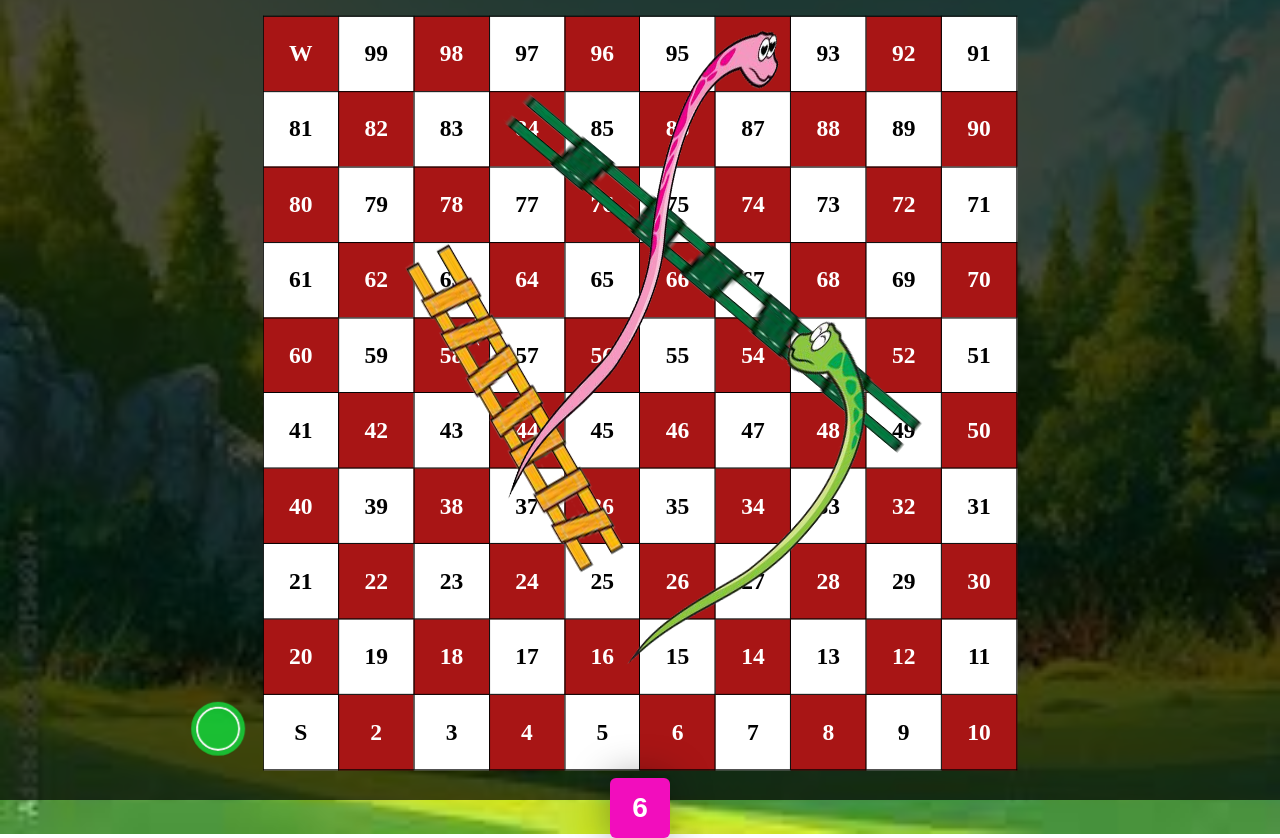
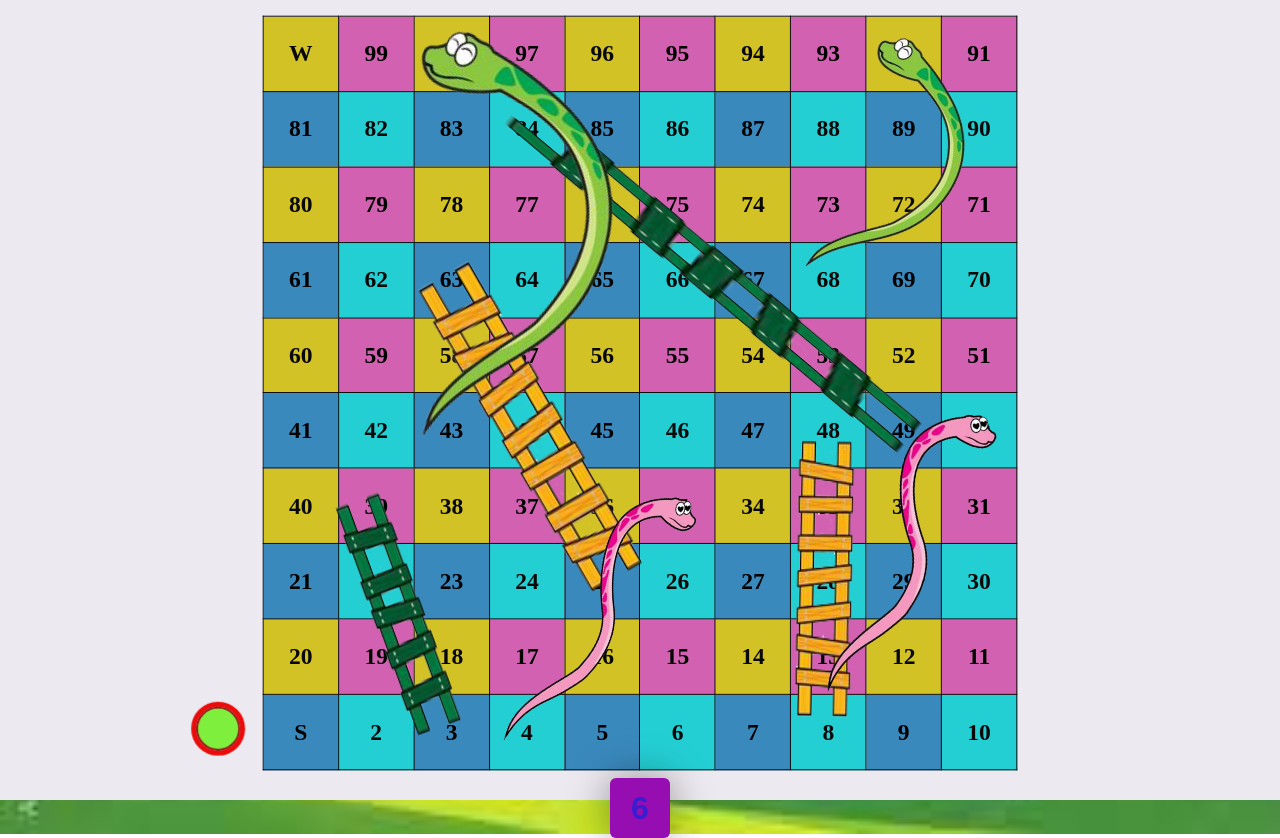
Before and after one commit to tech-tinker1/snake-ladder-game, a plain HTML site: page index.html in a window 1280 px wide. Drawn offline with Linux system fonts and the light colour scheme.

Commit message:
new version

```diff
--- a/index.html
+++ b/index.html
@@ -21,7 +21,7 @@
             bottom: 0;
             right: 0;
             top: 0;
-            background-color: rgba(0, 0, 0, 0.7);
+            background-color: rgb(237, 233, 240);
         }
 
         * {
@@ -42,29 +42,30 @@
         }
 
         .game-table td {
-            border: 1px solid black;
+            border: 1px solid rgb(12, 12, 12);
             text-align: center;
             font-size: 1.5rem;
             font-weight: bold;
         }
 
         .game-table tr:nth-child(odd) td:nth-child(odd) {
-            background: rgba(168, 21, 21, 1);
-            color: white;
+            background: rgb(211, 194, 38);
+            color: rgb(8, 8, 8);
         }
 
         .game-table tr:nth-child(even) td:nth-child(even) {
-            background: rgba(168, 21, 21, 1);
-            color: white;
+            background: rgb(36, 207, 212);
+            color: rgb(10, 9, 9);
         }
 
         .game-table tr:nth-child(odd) td:nth-child(even) {
-            background: white;
+            background: rgb(211, 97, 177);
         }
 
         .game-table tr:nth-child(even) td:nth-child(odd) {
-            background: white;
+            background: rgb(58, 137, 189);
         }
+
 
         .green-ladder {
             position: absolute;
@@ -76,41 +77,76 @@
             opacity: 1.0;
         }
 
-        .yellow-ladder {
+        .green-ladder-two {
             position: absolute;
-            bottom: 10.125rem;
-            left: 13.9rem;
-            height: 25.5rem;
-            width: 4.125rem;
-            rotate: 150deg;
-            opacity: 1.6;
+            bottom: 2rem;
+            left: 7rem;
+            height: 16rem;
+            rotate: 160deg;
+            width: 3.700rem;
+            opacity: 1.0;
         }
 
         .green-snake {
-            position:absolute;
-            bottom: 3rem;
-            left: 25.9rem;
-            height: 28.75rem;
-            width: 10.25rem;
-            rotate: 40deg;
-            opacity: 2;
+            position: absolute;
+            bottom: 30rem;
+            left: 33.300rem;
+            height: 17.50rem;
+            rotate: 41.6deg;
+            opacity: 1.0;
+        }
+
+        .green-snake-two {
+            position: absolute;
+            bottom: rem;
+            left: 4.300rem;
+            height: 28.50rem;
+            rotate: 23deg;
+            opacity: 1.0
+        }
+
+        .yellow-ladder {
+            position: absolute;
+            bottom: 9rem;
+            left: 14.5rem;
+            height: 25.3rem;
+            width: 4.8rem;
+            rotate: 150deg;
+            opacity: 1.0;
+        }
+
+        .yellow-ladder-two {
+            position: absolute;
+            bottom: 2.300rem;
+            left: 34rem;
+            height: 20rem;
+            width: 4.125rem;
+            rotate: 1deg;
+            opacity: 1.0;
         }
 
         .pink-snake {
             position: absolute;
-            bottom: 14.875rem;
-            left: 19.75rem;
-            height: 35.3125rem;
+            bottom: 4rem;
+            left: 35.75rem;
+            height: 20rem;
+            rotate: 10deg;
+            opacity: 1.0;
+        }
+        .pink-snake-two {
+            position: absolute;
+            bottom: 0rem;
+            left: 16.75rem;
+            height: 19.3125rem;
             width: 10.25rem;
             rotate: 20deg;
-            opacity: 2.6;
+            opacity: 1.0;
         }
-
         .coin {
-            background: rgba(18, 222, 62, 0.799);
+            background: rgba(99, 240, 18, 0.799);
             box-shadow: 0px 0px 5px rgb(52, 41, 41);
-            border: 2px solid white;
-            outline: 5px solid rgba(18, 222, 62, 0.799);
+            border: 2px solid rgb(150, 24, 24);
+            outline: 5px solid rgb(236, 11, 11);
             width: 2.8rem;
             height: 2.8rem;
             border-radius: 50%;
@@ -123,7 +159,7 @@
         .dice-section {
             display: flex;
             justify-content: center;
-            margin-top: 3.125rem;
+            margin-top: 10.125rem;
         }
 
         #dice {
@@ -132,10 +168,10 @@
             border: none;
             box-shadow: 0px 0px 40px rgba(0, 0, 0, 0.4);
             border-radius: 6px;
-            font-size: 1.75rem;
+            font-size: 2.00rem;
             font-weight: bold;
-            color: white;
-            background: rgb(242, 13, 189);
+            color: rgb(57, 30, 209);
+            background: rgb(150, 14, 177);
             rotate: 360deg;
             transition: all 300ms;
         }
@@ -267,10 +303,15 @@
                     <td>10</td>
                 </tr>
             </table>
+
             <img class="green-ladder" src="./assets/images/green-ladder.png">
+            <img class="green-ladder-two" src="./assets/images/green-ladder.png">
+            <img class="yellow-ladder-two" src="./assets/images/yellow-ladder.png">
             <img class="yellow-ladder" src="./assets/images/yellow-ladder.png">
             <img class="green-snake" src="./assets/images/green-snake.png">
+            <img class="green-snake-two" src="./assets/images/green-snake.png">
             <img class="pink-snake" src="./assets/images/pink-snake.png">
+            <img class="pink-snake-two" src="./assets/images/pink-snake.png">
             <div class="coin" id="dice-coin"></div>
         </div>
     </div>
@@ -283,12 +324,16 @@
         var current_point = starting_point;
         var row_size = 10;
         var ladder_obj = {
+            8: 48,
             25:63,
-            49: 84
+            49: 84,
+            3: 39,
         }
         var snake_obj = {
-            53:16,
-            94: 37,
+            92:68,
+            98: 43,
+            50: 13,
+            35: 4,
         }
         var left_start = -3.81;
         var bottom_start = 1.25;
```
Also changed, not shown: my-code.html (+1 -0 lines).
